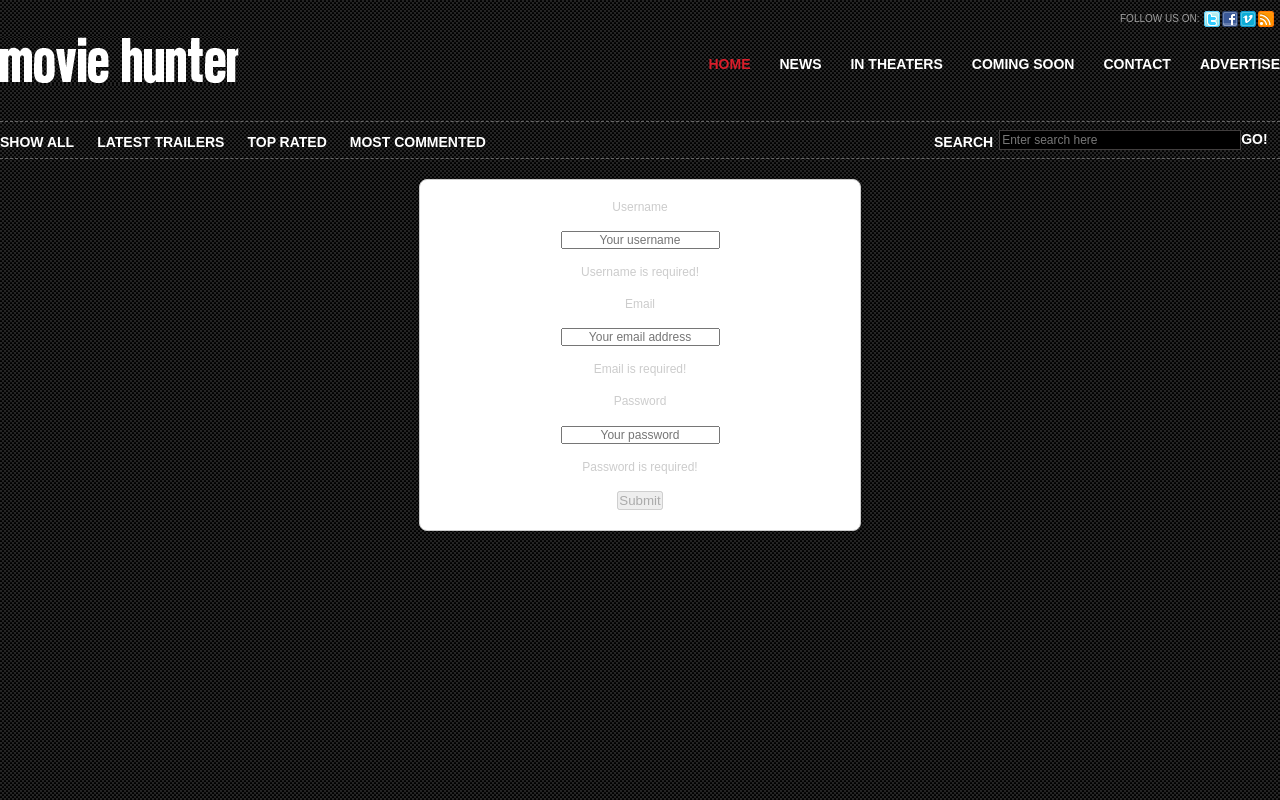
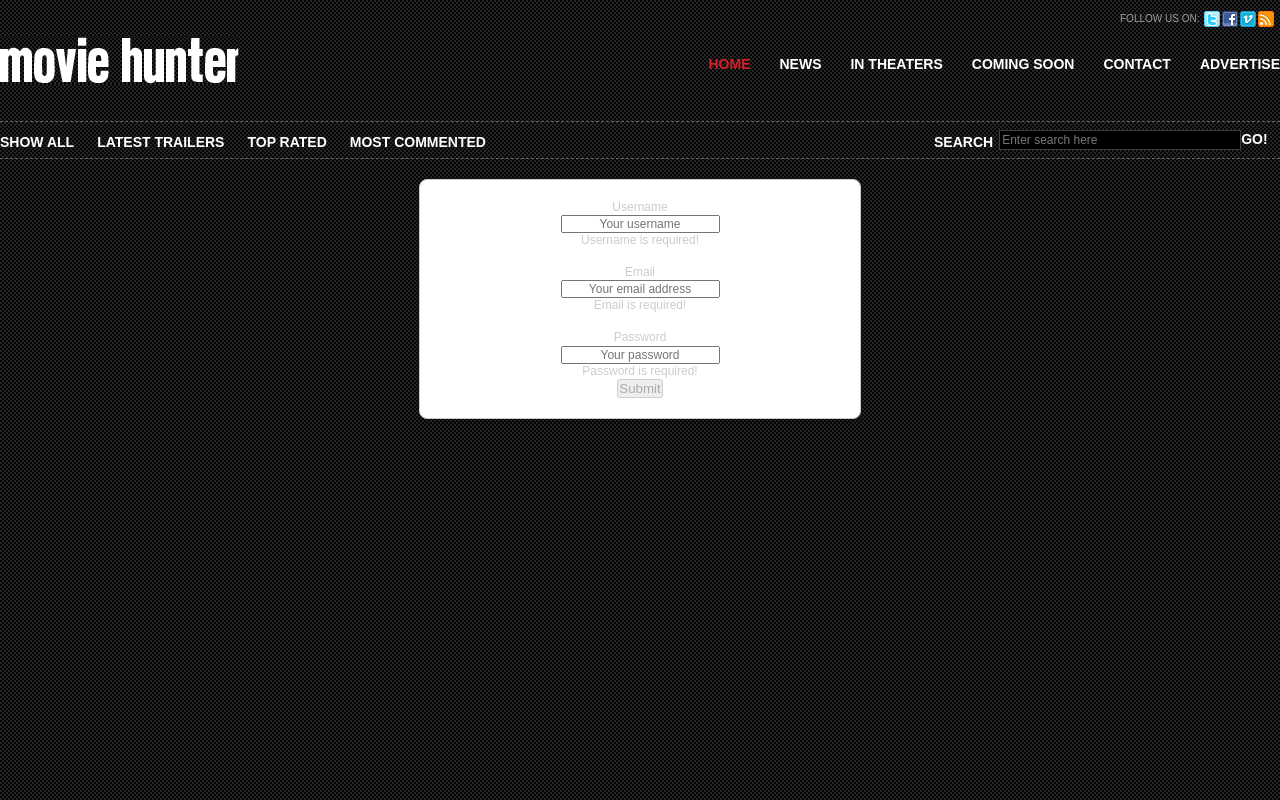
Before and after one commit to relaxjoe/cinemascope, a React (Vite) app in the folder client/: page /signup in a window 1280 px wide. Shown: the top 800 px of the page. Built offline with nearby package versions, Linux system fonts and the light colour scheme.

Commit message:
fixed spacing

```diff
--- a/client/public/css/style.css
+++ b/client/public/css/style.css
@@ -417,7 +417,7 @@ h1#logo a {
 .signup-form-container .form-label,
 .login-form-container .form-label {
   display: block; /* Ensure labels are block-level elements */
-  margin-bottom: 0.5rem; /* Space between label and input */
+
   text-align: center; /* Center align text within form controls */
 }
 
@@ -449,7 +449,7 @@ h1#logo a {
 .login-password-feedback {
   display: flex;
   justify-content: center;
-  margin-top: 1rem; /* Space between button and input fields */
+
 }
 .login-email-feedback,
 .signup-username-feedback,
```
